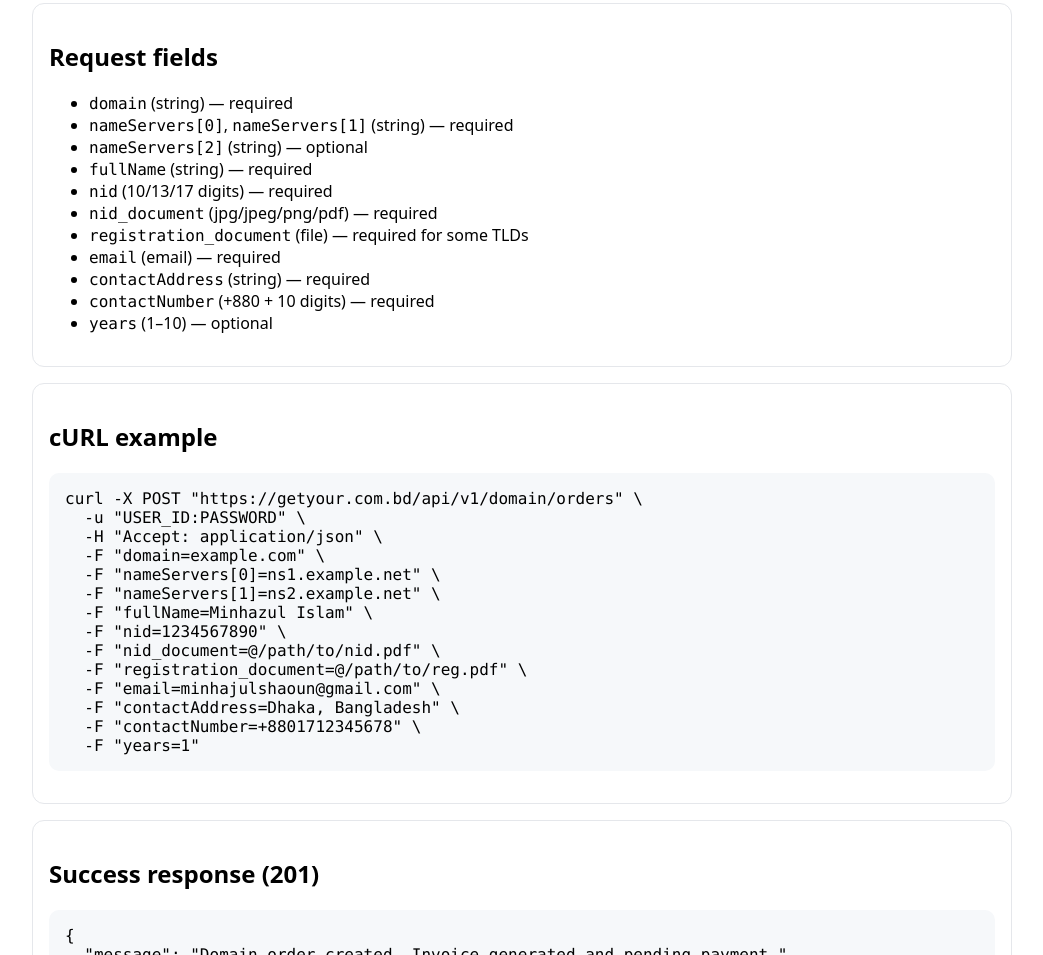
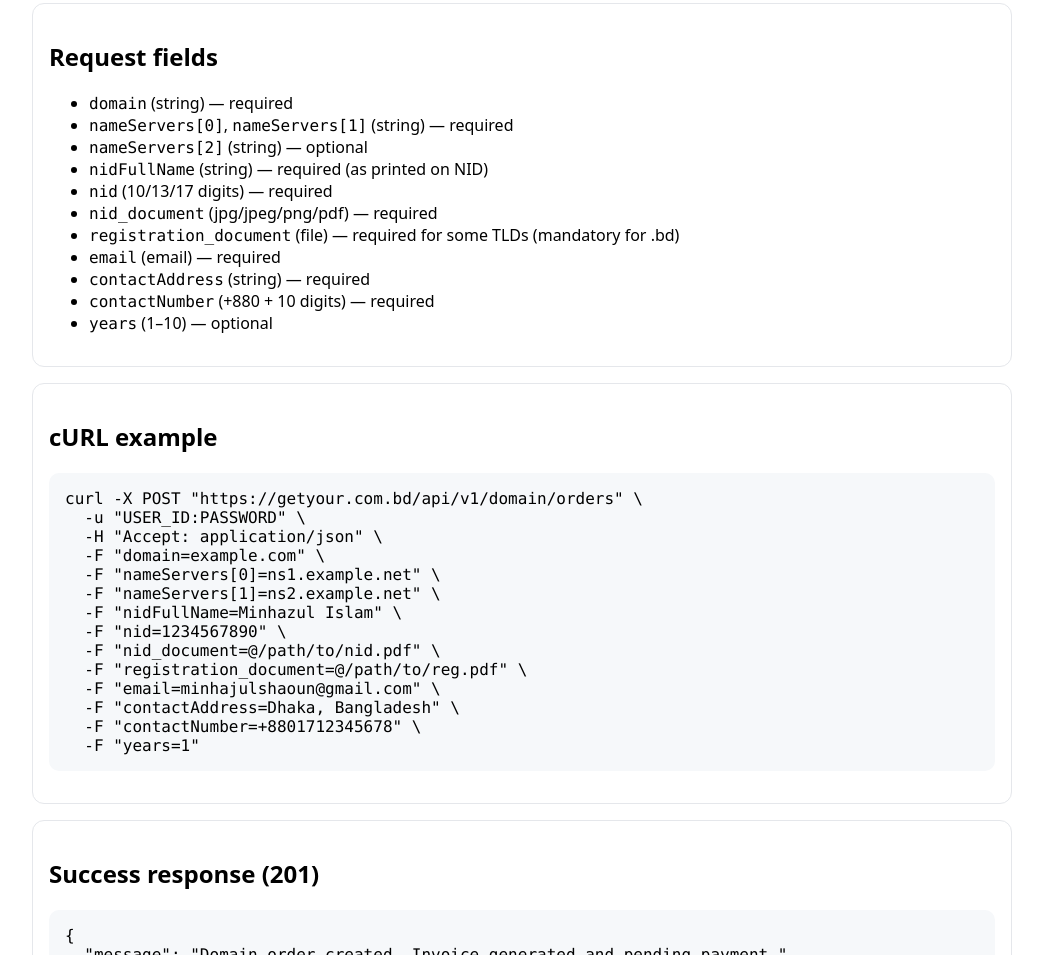
Before and after one commit to ASTGD/getyourbdpartnerapi, a plain HTML site: page docs/guide.html in a window 1280 px wide. Shown: the part 556-1511 px from the top of the page, without its empty margins (118-1161 px from the left). Drawn offline with Linux system fonts and the light colour scheme.

Commit message:
docs: update fullName to nidFullName and clarify registration document requirement

```diff
--- a/docs/guide.html
+++ b/docs/guide.html
@@ -43,10 +43,10 @@
         <li><code>domain</code> (string) — required</li>
         <li><code>nameServers[0]</code>, <code>nameServers[1]</code> (string) — required</li>
         <li><code>nameServers[2]</code> (string) — optional</li>
-        <li><code>fullName</code> (string) — required</li>
+        <li><code>nidFullName</code> (string) — required (as printed on NID)</li>
         <li><code>nid</code> (10/13/17 digits) — required</li>
         <li><code>nid_document</code> (jpg/jpeg/png/pdf) — required</li>
-        <li><code>registration_document</code> (file) — required for some TLDs</li>
+        <li><code>registration_document</code> (file) — required for some TLDs (mandatory for .bd)</li>
         <li><code>email</code> (email) — required</li>
         <li><code>contactAddress</code> (string) — required</li>
         <li><code>contactNumber</code> (+880 + 10 digits) — required</li>
@@ -62,7 +62,7 @@
   -F "domain=example.com" \
   -F "nameServers[0]=ns1.example.net" \
   -F "nameServers[1]=ns2.example.net" \
-  -F "fullName=Minhazul Islam" \
+  -F "nidFullName=Minhazul Islam" \
   -F "nid=1234567890" \
   -F "nid_document=@/path/to/nid.pdf" \
   -F "registration_document=@/path/to/reg.pdf" \
```
Also changed, not shown: domain-order-api/docs/guide.html (+3 -3 lines), 3 other files.
